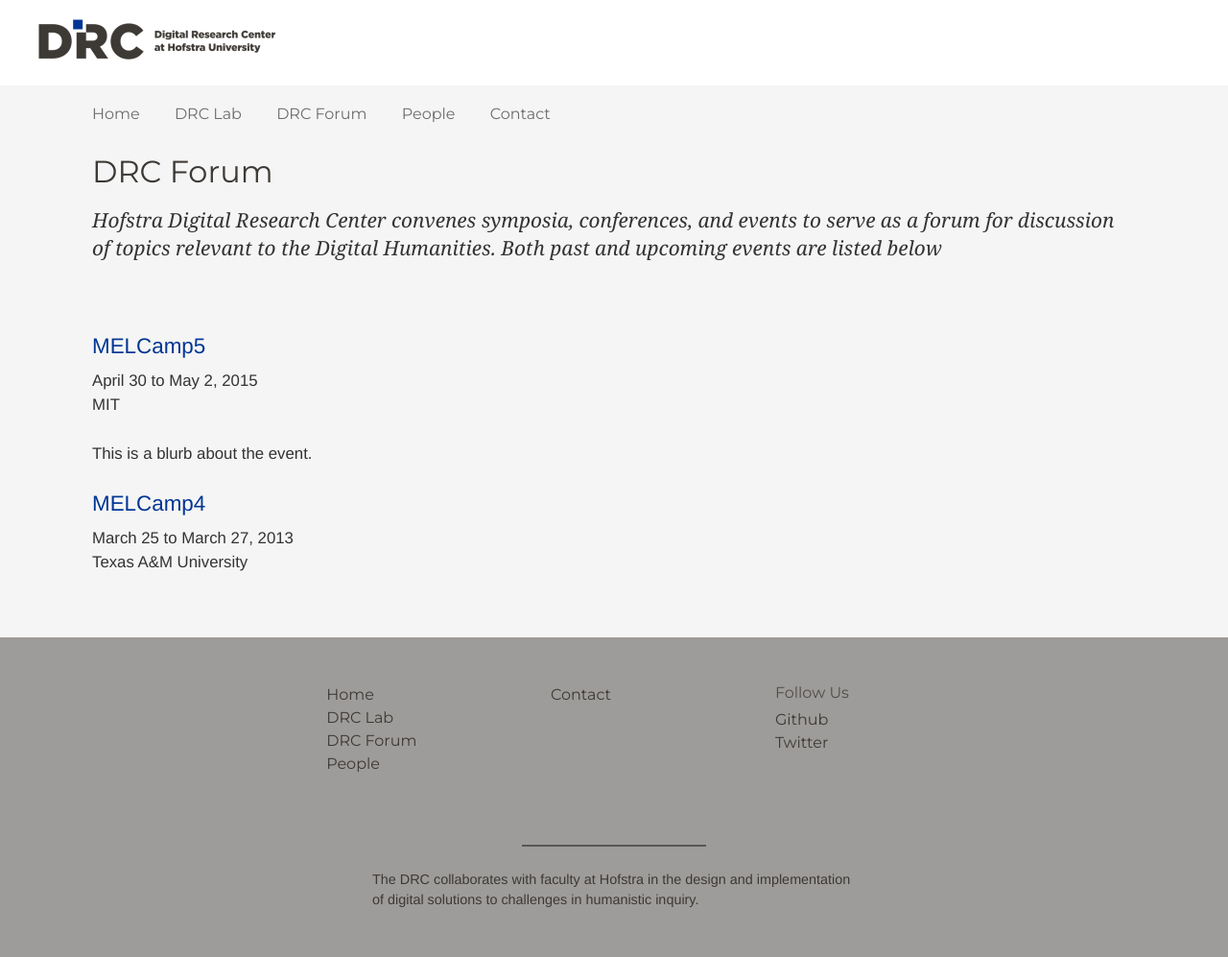
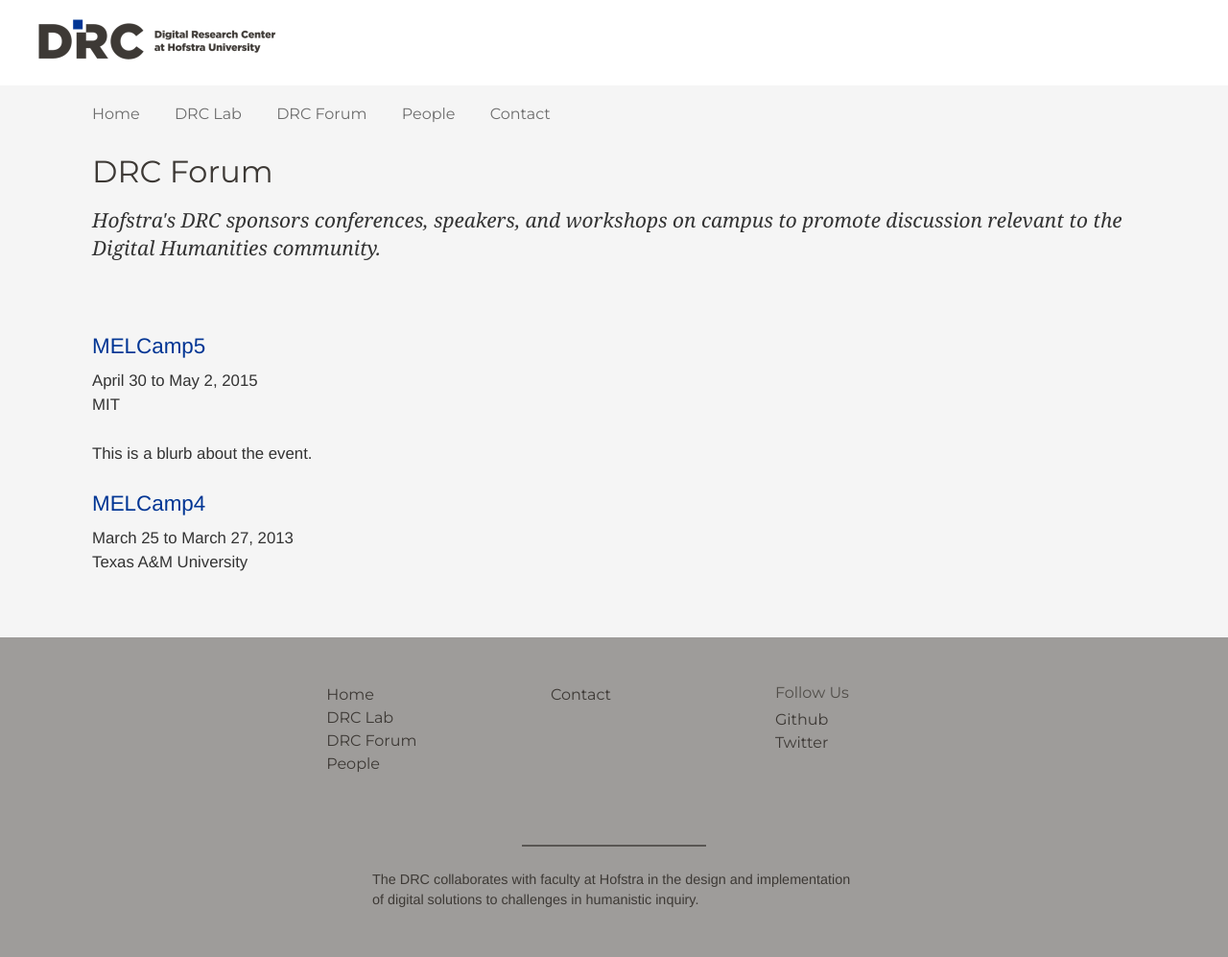
Before and after one commit to hofstra/drc, a Jekyll site: the page built from events.html, in a window 1280 px wide. Shown: the whole page at 96% size. Built offline with Jekyll 4.4.1, drawn with Linux system fonts in a browser that asks for light colours; nearby versions of some CDN libraries.

Commit message:
Update forum page.

```diff
--- a/_layouts/events.html
+++ b/_layouts/events.html
@@ -4,7 +4,9 @@ layout: default
 
 <article class="type-system-geometric">
 <h1>{{ page.title }}</h1>
-<h2>Hofstra Digital Research Center convenes symposia, conferences, and events to serve as a forum for discussion of topics relevant to the Digital Humanities. Both past and upcoming events are listed below</h2>
+<h2>
+Hofstra's DRC sponsors conferences, speakers, and workshops on campus to promote discussion relevant to the Digital Humanities community.
+</h2>
 {{ content }}
 </article>
 
--- a/people.html
+++ b/people.html
@@ -12,9 +12,9 @@ tags: [general, information]
 <div class="person">
     <div class="photo">
 {% if person.photo!='' %}
-        <img src="{{ person.photo }}" />
+        <img width="150" src="{{ person.photo }}" />
 {% else %}
-        <img src="/images/people/nophoto.jpg" />
+        <img width="150" src="/images/people/nophoto.jpg" />
 {% endif %}
     </div>
     <div class="details">
```
Also changed, not shown: events.html (line endings or trailing spaces).
